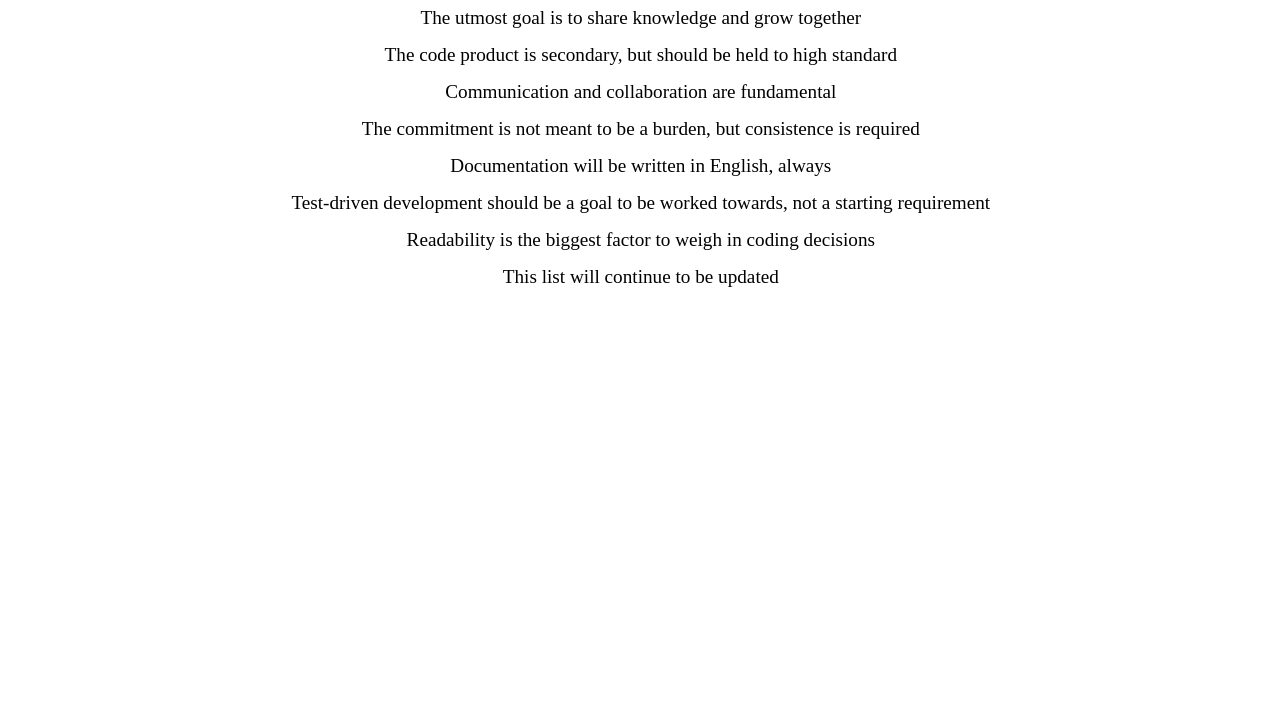
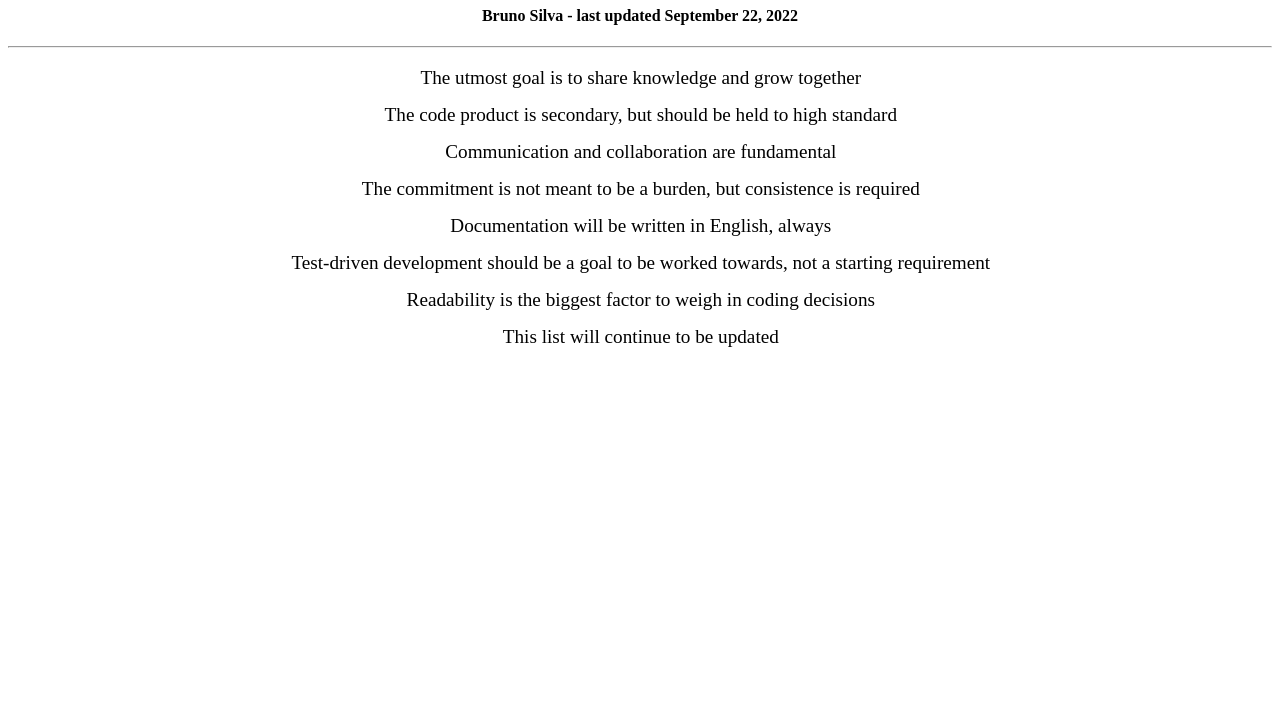
Before and after one commit to brunosilvadev/mentorship-guidelines, a plain HTML site: page index.html in a window 1280 px wide. Shown: the part 73-800 px from the top of the page. Drawn offline with Linux system fonts and the light colour scheme.

Commit message:
Update index.html

```diff
--- a/index.html
+++ b/index.html
@@ -9,6 +9,8 @@
 
 <body>
     <h1>Mentorship Guidelines</h1>
+    <h4>Bruno Silva - last updated September 22, 2022</h4>
+    <hr/>
     <ul>
         <li>The utmost goal is to share knowledge and grow together</li>
         <li>The code product is secondary, but should be held to high standard</li>
```
